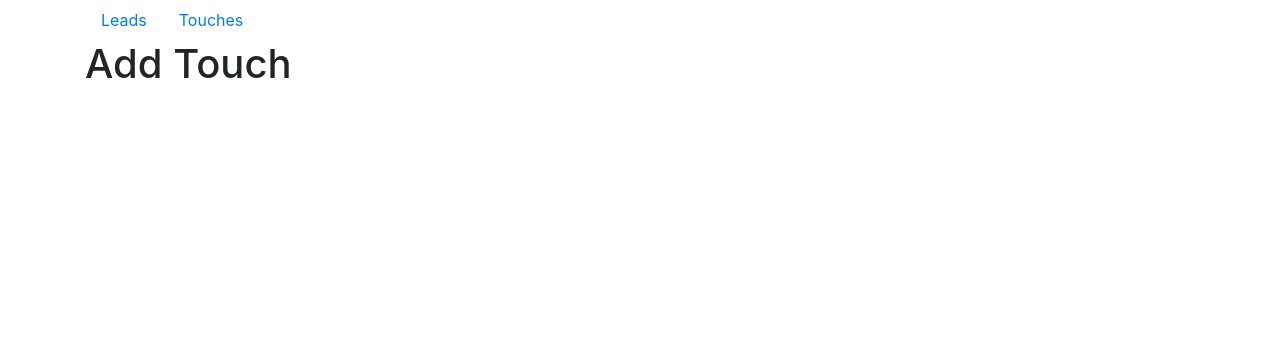
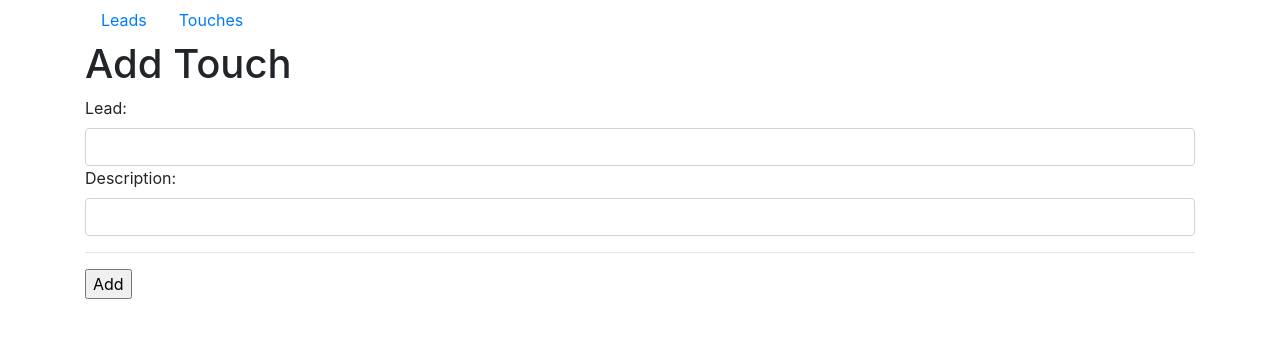
Before and after one commit to dejbug/full-stack-python-test-1, a Flask app: page /touches/add in a window 1280 px wide. Shown: the top 338 px of the page. Run offline with Flask 2, Linux system fonts and the light colour scheme; parts of the project's set-up code (start-up, migrations or seed data) failed here and were passed over; some libraries are stand-ins or nearby versions.

Commit message:
cleaned up templates some

```diff
--- a/application/routes/touches/views.py
+++ b/application/routes/touches/views.py
@@ -33,7 +33,8 @@ def for_lead(lead_id):
 
 @touches.route("/add")
 def add():
-	return render_template("touches_add.html")
+	form = AddTouchForm()
+	return render_template("touches_add.html", form=form)
 
 
 @touches.route("/add/lead/<id>", methods=['GET', 'POST'])
--- a/application/templates/_base.html
+++ b/application/templates/_base.html
@@ -21,6 +21,8 @@
 		<div class="flash">{{ message }}</div>
 		{% endfor -%}
 
+		<h1>{{ self.title() }}</h1>
+
 		{% block content %}{% endblock %}
 
 	</div>
--- a/application/templates/_macros.html
+++ b/application/templates/_macros.html
@@ -62,3 +62,17 @@
 {% endif %}
 
 {% endmacro %}
+
+
+{% macro lead_info(lead) %}
+
+<table class="table table-bordered">
+	<tr>
+		<td class="lead-name">{{ lead.name }}</td>
+		<td class="lead-company">{{ lead.company }}</td>
+		<td class="lead-phone">{{ lead.phone }}</td>
+		<td class="lead-email">{{ lead.email }}</td>
+	</tr>
+</table>
+
+{% endmacro %}
--- a/application/templates/leads_add.html
+++ b/application/templates/leads_add.html
@@ -2,15 +2,13 @@
 {% from "_macros.html" import nav, input %}
 
 
-{% block title %}Leads / Add{% endblock %}
+{% block title %}Add Lead{% endblock %}
 
 
 {% block tabs %}{{ nav() }}{% endblock %}
 
 
 {% block content %}
-
-<h1>Add Lead</h1>
 
 <form class="form" action="{{ url_for('leads.add') }}" method="POST">
 {{ form.hidden_tag() }}
--- a/application/templates/leads_index.html
+++ b/application/templates/leads_index.html
@@ -9,8 +9,6 @@
 
 
 {% block content %}
-
-<h1>Leads</h1>
 
 <div class="leads-add">
 	<p><a href="{{ url_for('leads.add') }}">Add</a></p>
--- a/application/templates/touches_add.html
+++ b/application/templates/touches_add.html
@@ -2,7 +2,7 @@
 {% from "_macros.html" import nav, input %}
 
 
-{% block title %}Touches / Add{% endblock %}
+{% block title %}Add Touch{% endblock %}
 
 
 {% block tabs %}{{ nav() }}{% endblock %}
@@ -10,6 +10,14 @@
 
 {% block content %}
 
-<h1>Add Touch</h1>
+<form class="form" action="{{ url_for('touches.add') }}" method="POST">
+{{ form.hidden_tag() }}
+
+<label for="lead">Lead</label>: <input class="form-control" id="lead" name="lead" required type="text" value="">
+
+{{ input(form.description) }}
+<hr>
+{{ form.submit }}
+</form>
 
 {% endblock %}
--- a/application/templates/touches_index.html
+++ b/application/templates/touches_index.html
@@ -2,15 +2,13 @@
 {% from "_macros.html" import nav, date_sorting_buttons, date_timezone_buttons %}
 
 
-{% block title %}Leads{% endblock %}
+{% block title %}Touches{% endblock %}
 
 
 {% block tabs %}{{ nav(active=2) }}{% endblock %}
 
 
 {% block content %}
-
-<h1>Touches</h1>
 
 <div class="touches-add">
 	<p><a href="{{ url_for('touches.add') }}">Add</a></p>
```
Also changed, not shown: application/templates/touches_add_for_lead.html (+2 -5 lines), application/templates/touches_for_lead.html (+2 -11 lines).
